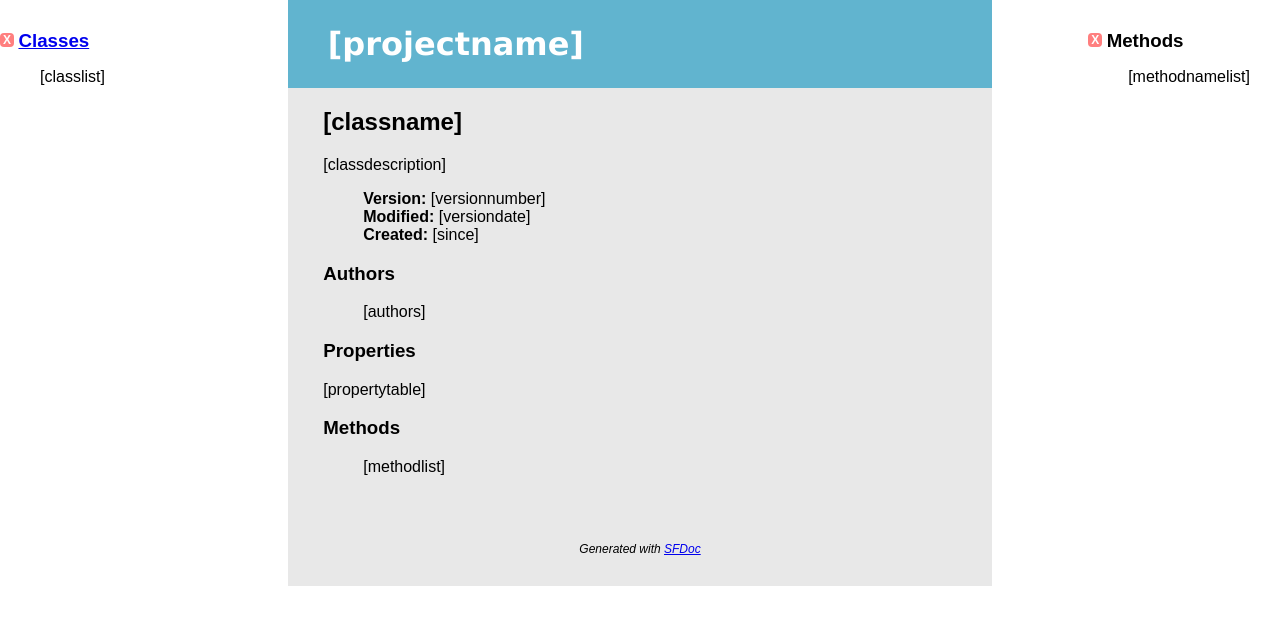
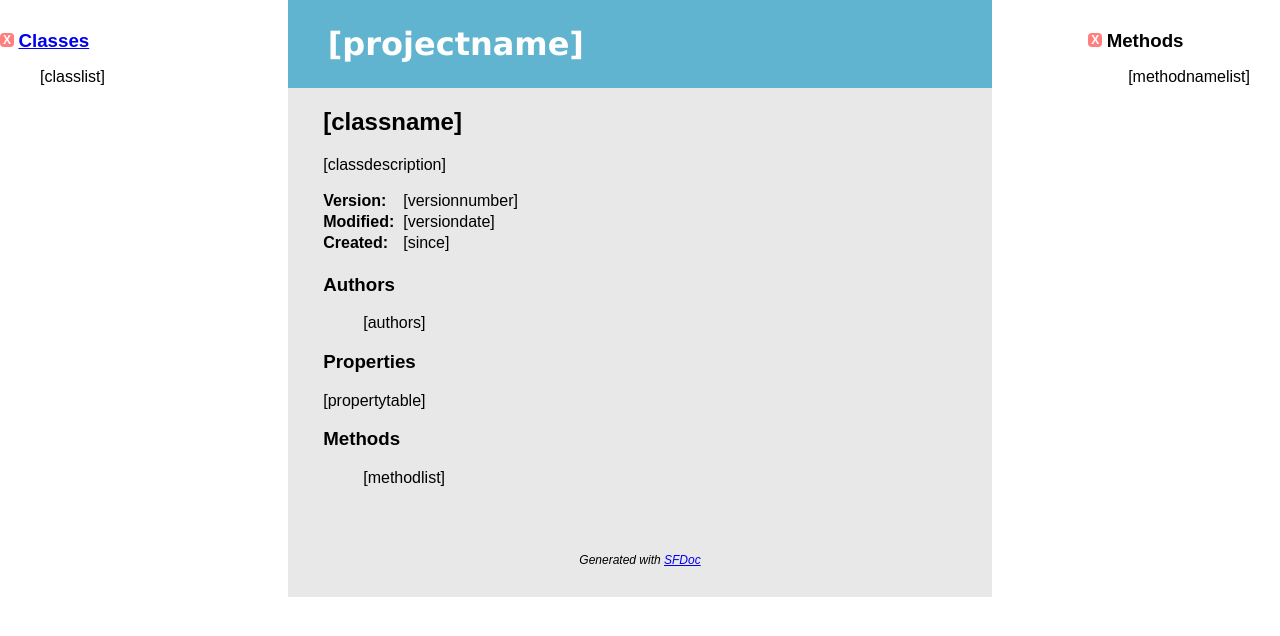
Before and after one commit to sxg133/sfdoc, a Python web app: template templates/template_master.html in a window 1280 px wide. Shown: the top 636 px of the page. Run offline with Jinja, Linux system fonts and the light colour scheme; the template is opened without the code that fills it, so the values that code supplies are empty.

Commit message:
styled version info.

```diff
--- a/css/sfdoc.css
+++ b/css/sfdoc.css
@@ -185,3 +185,28 @@ table.classes td, table.classes th {
 table.classes {
 	width:100%;
 }
+
+div.version-info {
+	margin-top: 15px;
+	position: relative;
+	height: auto;
+	overflow: hidden;
+}
+
+div.line-wrapper {
+	position: relative;
+	height: auto;
+	overflow: hidden;
+	max-width: 300px;
+	margin: 3px 0;
+}
+
+div.line-wrapper > div {
+	float: left;
+}
+
+div.label {
+	width: 20%;
+	text-align: left;
+	margin-right: 20px;
+}
--- a/templates/template_master.html
+++ b/templates/template_master.html
@@ -42,11 +42,32 @@
 					<h2 id="class-name">[classname]<h2>
 				</header>
 				<p>[classdescription]</p>
-				<ul>
-					<li> <strong>Version:</strong> [versionnumber]</li>
-					<li> <strong>Modified:</strong> [versiondate]</li>
-					<li> <strong>Created:</strong> [since]</li>
-				</ul>
+				<div class="version-info">
+					<div class="line-wrapper">
+						<div class="label">
+							<strong>Version:</strong>
+						</div>
+						<div>
+							[versionnumber]
+						</div>
+					</div>
+					<div class="line-wrapper">
+						<div class="label">
+							<strong>Modified:</strong>
+						</div>
+						<div>
+							[versiondate]
+						</div>
+					</div>
+					<div class="line-wrapper">
+						<div class="label">
+							<strong>Created:</strong>
+						</div>
+						<div>
+							[since]
+						</div>
+					</div>
+				</div>
 				<h3>Authors</h3>
 				<ul id="authors">
 					[authors]
```
